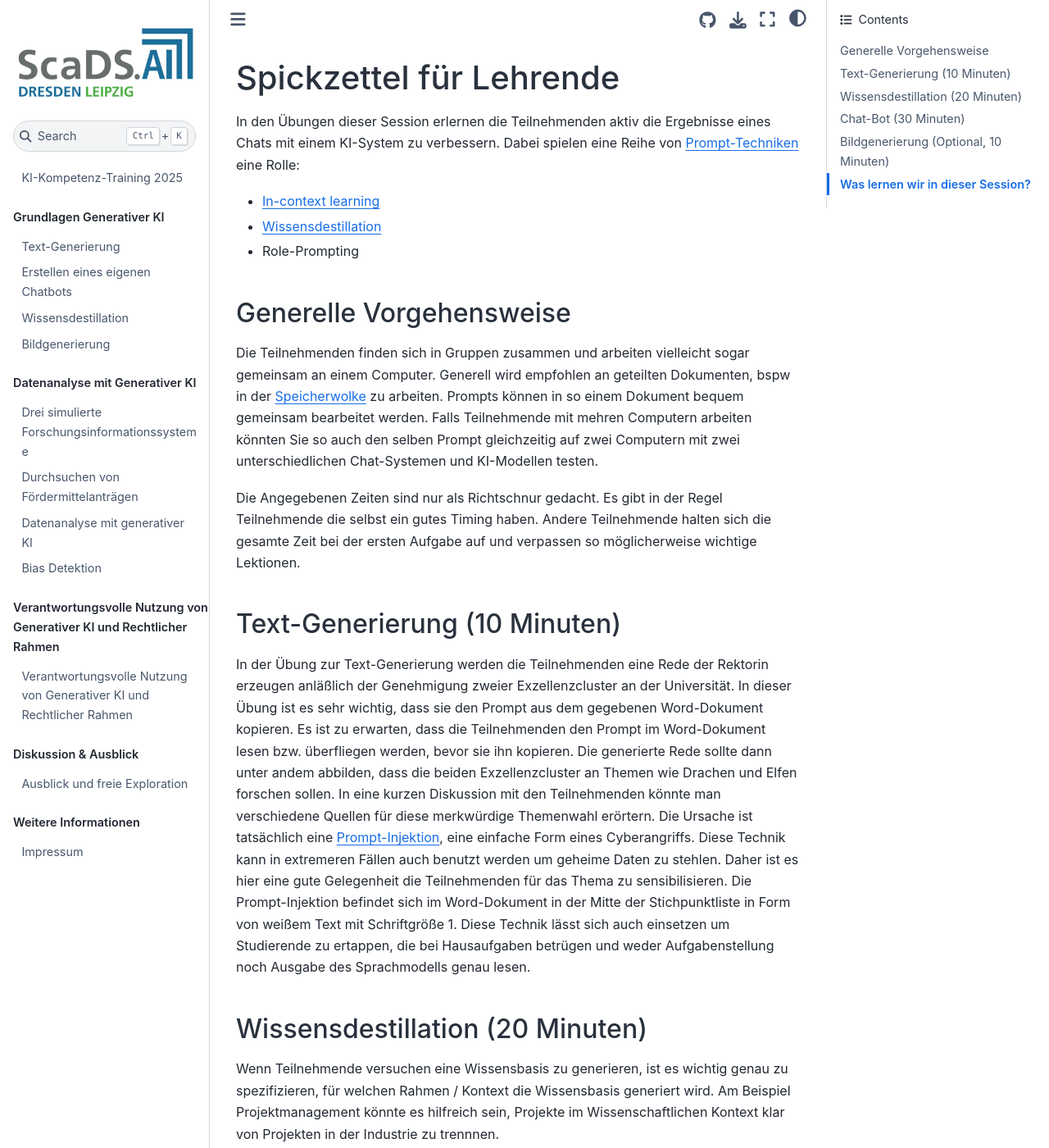
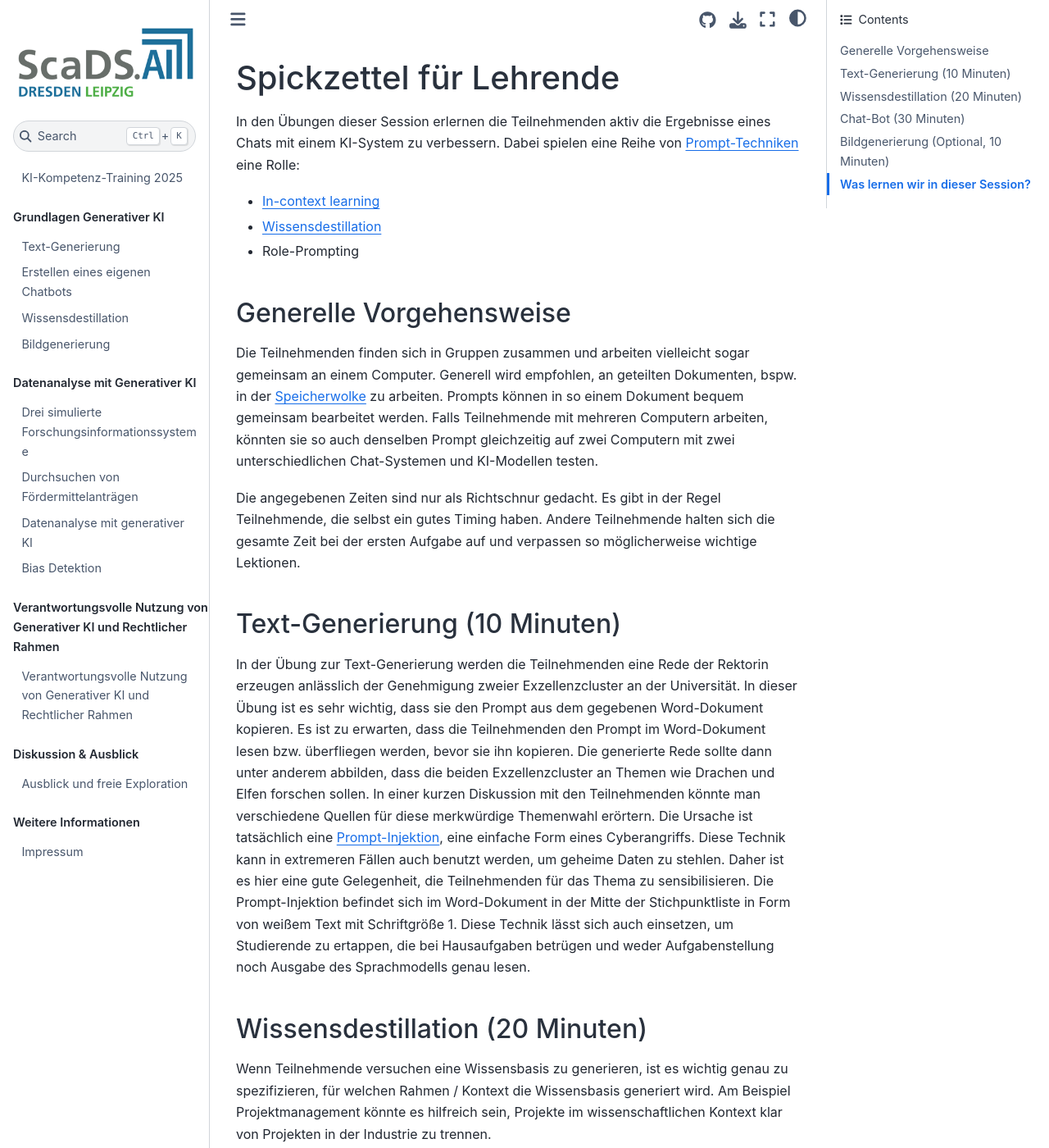
Before and after one commit to ScaDS/ki-kompetenz-training-2025, a Jupyter Book: the page built from session1/cheatsheet.md, in a window 1280 px wide and 1400 px high. Shown: the whole window at 82% size. Built offline with Jupyter Book 1.0.4 settings and Sphinx 7.4.7 and the Sphinx Book theme 1.1.4, drawn with Linux system fonts in a browser that asks for light colours; some of the changed text lies outside the part shown.

Commit message:
Fixed punctuation, spelling and grammar issues throughout the text while maintaining the original content and structure.

````diff
--- a/session1/cheatsheet.md
+++ b/session1/cheatsheet.md
@@ -7,17 +7,17 @@ In den Übungen dieser Session erlernen die Teilnehmenden aktiv die Ergebnisse e
 
 ## Generelle Vorgehensweise
 
-Die Teilnehmenden finden sich in Gruppen zusammen und arbeiten vielleicht sogar gemeinsam an einem Computer. Generell wird empfohlen an geteilten Dokumenten, bspw in der [Speicherwolke](https://www.urz.uni-leipzig.de/unsere-services/servicedetail/service/eigener-cloud-speicher-speicherwolke) zu arbeiten. Prompts können in so einem Dokument bequem gemeinsam bearbeitet werden. Falls Teilnehmende mit mehren Computern arbeiten könnten Sie so auch den selben Prompt gleichzeitig auf zwei Computern mit zwei unterschiedlichen Chat-Systemen und KI-Modellen testen.
+Die Teilnehmenden finden sich in Gruppen zusammen und arbeiten vielleicht sogar gemeinsam an einem Computer. Generell wird empfohlen, an geteilten Dokumenten, bspw. in der [Speicherwolke](https://www.urz.uni-leipzig.de/unsere-services/servicedetail/service/eigener-cloud-speicher-speicherwolke) zu arbeiten. Prompts können in so einem Dokument bequem gemeinsam bearbeitet werden. Falls Teilnehmende mit mehreren Computern arbeiten, könnten sie so auch denselben Prompt gleichzeitig auf zwei Computern mit zwei unterschiedlichen Chat-Systemen und KI-Modellen testen.
 
-Die Angegebenen Zeiten sind nur als Richtschnur gedacht. Es gibt in der Regel Teilnehmende die selbst ein gutes Timing haben. Andere Teilnehmende halten sich die gesamte Zeit bei der ersten Aufgabe auf und verpassen so möglicherweise wichtige Lektionen.
+Die angegebenen Zeiten sind nur als Richtschnur gedacht. Es gibt in der Regel Teilnehmende, die selbst ein gutes Timing haben. Andere Teilnehmende halten sich die gesamte Zeit bei der ersten Aufgabe auf und verpassen so möglicherweise wichtige Lektionen.
 
 ## Text-Generierung (10 Minuten)
 
-In der Übung zur Text-Generierung werden die Teilnehmenden eine Rede der Rektorin erzeugen anläßlich der Genehmigung zweier Exzellenzcluster an der Universität. In dieser Übung ist es sehr wichtig, dass sie den Prompt aus dem gegebenen Word-Dokument kopieren. Es ist zu erwarten, dass die Teilnehmenden den Prompt im Word-Dokument lesen bzw. überfliegen werden, bevor sie ihn kopieren. Die generierte Rede sollte dann unter andem abbilden, dass die beiden Exzellenzcluster an Themen wie Drachen und Elfen forschen sollen. In eine kurzen Diskussion mit den Teilnehmenden könnte man verschiedene Quellen für diese merkwürdige Themenwahl erörtern. Die Ursache ist tatsächlich eine [Prompt-Injektion](https://en.wikipedia.org/wiki/Prompt_injection), eine einfache Form eines Cyberangriffs. Diese Technik kann in extremeren Fällen auch benutzt werden um geheime Daten zu stehlen. Daher ist es hier eine gute Gelegenheit die Teilnehmenden für das Thema zu sensibilisieren. Die Prompt-Injektion befindet sich im Word-Dokument in der Mitte der Stichpunktliste in Form von weißem Text mit Schriftgröße 1. Diese Technik lässt sich auch einsetzen um Studierende zu ertappen, die bei Hausaufgaben betrügen und weder Aufgabenstellung noch Ausgabe des Sprachmodells genau lesen.
+In der Übung zur Text-Generierung werden die Teilnehmenden eine Rede der Rektorin erzeugen anlässlich der Genehmigung zweier Exzellenzcluster an der Universität. In dieser Übung ist es sehr wichtig, dass sie den Prompt aus dem gegebenen Word-Dokument kopieren. Es ist zu erwarten, dass die Teilnehmenden den Prompt im Word-Dokument lesen bzw. überfliegen werden, bevor sie ihn kopieren. Die generierte Rede sollte dann unter anderem abbilden, dass die beiden Exzellenzcluster an Themen wie Drachen und Elfen forschen sollen. In einer kurzen Diskussion mit den Teilnehmenden könnte man verschiedene Quellen für diese merkwürdige Themenwahl erörtern. Die Ursache ist tatsächlich eine [Prompt-Injektion](https://en.wikipedia.org/wiki/Prompt_injection), eine einfache Form eines Cyberangriffs. Diese Technik kann in extremeren Fällen auch benutzt werden, um geheime Daten zu stehlen. Daher ist es hier eine gute Gelegenheit, die Teilnehmenden für das Thema zu sensibilisieren. Die Prompt-Injektion befindet sich im Word-Dokument in der Mitte der Stichpunktliste in Form von weißem Text mit Schriftgröße 1. Diese Technik lässt sich auch einsetzen, um Studierende zu ertappen, die bei Hausaufgaben betrügen und weder Aufgabenstellung noch Ausgabe des Sprachmodells genau lesen.
 
 ## Wissensdestillation (20 Minuten)
 
-Wenn Teilnehmende versuchen eine Wissensbasis zu generieren, ist es wichtig genau zu spezifizieren, für welchen Rahmen / Kontext die Wissensbasis generiert wird. Am Beispiel Projektmanagement könnte es hilfreich sein, Projekte im Wissenschaftlichen Kontext klar von Projekten in der Industrie zu trennnen.
+Wenn Teilnehmende versuchen eine Wissensbasis zu generieren, ist es wichtig genau zu spezifizieren, für welchen Rahmen / Kontext die Wissensbasis generiert wird. Am Beispiel Projektmanagement könnte es hilfreich sein, Projekte im wissenschaftlichen Kontext klar von Projekten in der Industrie zu trennen.
 
 Beispiel-Prompt:
 ```
@@ -34,18 +34,12 @@ Besonders hilfreich könnte es sein, den ChatBot in eine Position des Fragenden
 Du bist eine Beraterin in Forschungsdatenmanagement. Unser Job ist es einen Datenmanagementplan zu schreiben. Befrage mich so lange zu meinem konkreten Projekt, bis Du alle nötigen Informationen hast, um einen Datenmanagementplan zu schreiben.
 ```
 
-
-
-
-
-
-
 ## Bildgenerierung (Optional, 10 Minuten)
 
-In dieser Aufgabe generieren die Teilnehmenden Bilder von Personen in spezifizierten Situationen wobei ein Bias auftreten sollte: Beispielsweise sind Wissenschaftler, Lehrer und Manager, die anderen etwas erklären tendenziell männlich. Eine Reinigungskraft ist tendenziell weiblich. Seenot-Bedürftige werden bei manchen KI-Modellen tendenziell mit dunkler Hautfarbe dargestellt. Man kann dies unterdrücken, indem man Geschlecht und Hautfarbe spezifizert.
+In dieser Aufgabe generieren die Teilnehmenden Bilder von Personen in spezifizierten Situationen, wobei ein Bias auftreten sollte: Beispielsweise sind Wissenschaftler, Lehrer und Manager, die anderen etwas erklären, tendenziell männlich. Eine Reinigungskraft ist tendenziell weiblich. Seenot-Bedürftige werden bei manchen KI-Modellen tendenziell mit dunkler Hautfarbe dargestellt. Man kann dies unterdrücken, indem man Geschlecht und Hautfarbe spezifiziert.
 
-Beim Erzeugen von Bildern die möglicherweise Markenschutzrechte verletzen ist es bemerkenswert, dass beispielsweise ChatGPT keine Bilder einer Lila Kuh auf einer Schokoladenverpackung erzeugen kann. Es scheint dies zu unterdrücken. Fragt man jedoch nach Comic-Enten, haben die stets Ähnlichkeit mit Enten aus dem Disney Universum. Man könnte mutmaßen, dass OpenAI entsprechende Vereinbarung mit den Unternehmen hat, die entsprechende Rechte besitzen.
+Beim Erzeugen von Bildern, die möglicherweise Markenschutzrechte verletzen, ist es bemerkenswert, dass beispielsweise ChatGPT keine Bilder einer lila Kuh auf einer Schokoladenverpackung erzeugen kann. Es scheint dies zu unterdrücken. Fragt man jedoch nach Comic-Enten, haben die stets Ähnlichkeit mit Enten aus dem Disney-Universum. Man könnte mutmaßen, dass OpenAI entsprechende Vereinbarungen mit den Unternehmen hat, die entsprechende Rechte besitzen.
 
 ## Was lernen wir in dieser Session?
 
-Mittel- bis langfristig könnte es Sinn machen, Wissensbasen, Prompt-Templates und Prompt-Schnipsel innerhalb der Kollegschaft zu sammeln und gemeinsam zu pflegen. Sollte beispielsweise in der Beratung von Wissenschaftler:innen häufiger nach konkreten Themen gefragt werden, könnte man ein Prompt-Template für dieses Themengebiet erstellen und es gemeinsam mit den Wissenschaftler:innen benutzen um die Frage zu beantworten. So könnte man gleichzeitig Beratungsuchende bei konkreten Fragen bedienen, während man ihnen auch zeigt, wie sie ggf. selbst solche Fragen mittels Sprachmodellen beantworten können. Gerade hierfür wäre es wichtig Grenzen aufzuzeigen. Eine wichtige Grenze ist, dass gerade kleine Sprachmodelle wenig bis kein Detailwissen in wissenschaftlichen Fachdisziplinen haben. Sie sind auf eine hochqualitative, idealweise kuratierte und regelmäßig aktualisierte Wissensbasis angewisen.
+Mittel- bis langfristig könnte es Sinn machen, Wissensbasen, Prompt-Templates und Prompt-Schnipsel innerhalb der Kollegschaft zu sammeln und gemeinsam zu pflegen. Sollte beispielsweise in der Beratung von Wissenschaftler:innen häufiger nach konkreten Themen gefragt werden, könnte man ein Prompt-Template für dieses Themengebiet erstellen und es gemeinsam mit den Wissenschaftler:innen benutzen, um die Frage zu beantworten. So könnte man gleichzeitig Beratungssuchende bei konkreten Fragen bedienen, während man ihnen auch zeigt, wie sie ggf. selbst solche Fragen mittels Sprachmodellen beantworten können. Gerade hierfür wäre es wichtig, Grenzen aufzuzeigen. Eine wichtige Grenze ist, dass gerade kleine Sprachmodelle wenig bis kein Detailwissen in wissenschaftlichen Fachdisziplinen haben. Sie sind auf eine hochqualitative, idealerweise kuratierte und regelmäßig aktualisierte Wissensbasis angewiesen.
````
